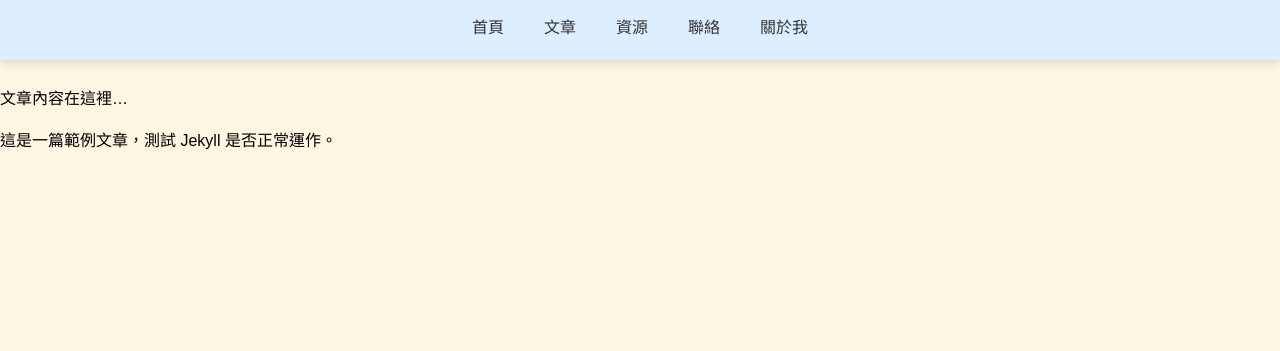
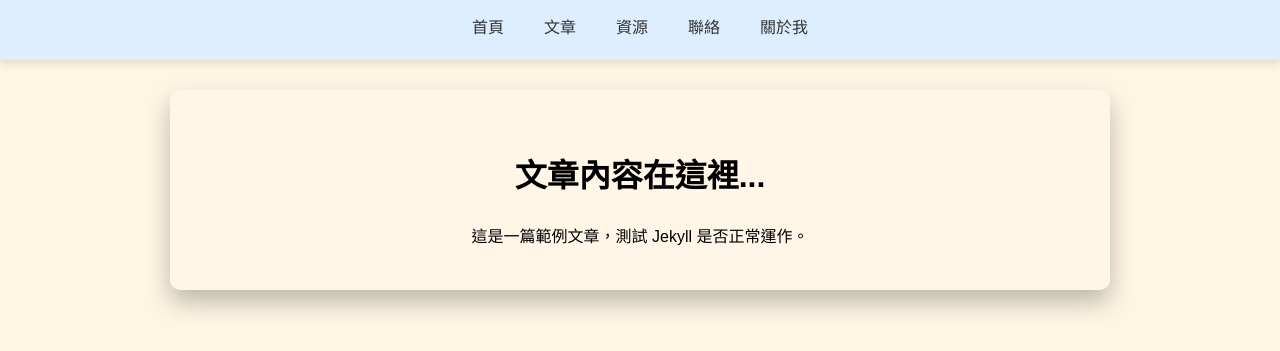
Before and after one commit to KenHAI666/Runing9TO5, a Jekyll site: the page built from _posts/2025-09-05-welcome.md, in a window 1280 px wide. Shown: the top 351 px of the page. Built offline with Jekyll 4.4.1, drawn with Linux system fonts in a browser that asks for light colours.

Commit message:
Update 2025-09-05-welcome.md

```diff
--- a/_posts/2025-09-05-welcome.md
+++ b/_posts/2025-09-05-welcome.md
@@ -4,7 +4,8 @@ title: "Welcome"
 date: 2025-09-05 12:00:00 +0800
 categories: articles
 ---
-文章內容在這裡...
 
-
+<div class="card-section" style="background:#fff6e8;">
+  <h1>  文章內容在這裡...</h1>
 這是一篇範例文章，測試 Jekyll 是否正常運作。
+</div>
```
